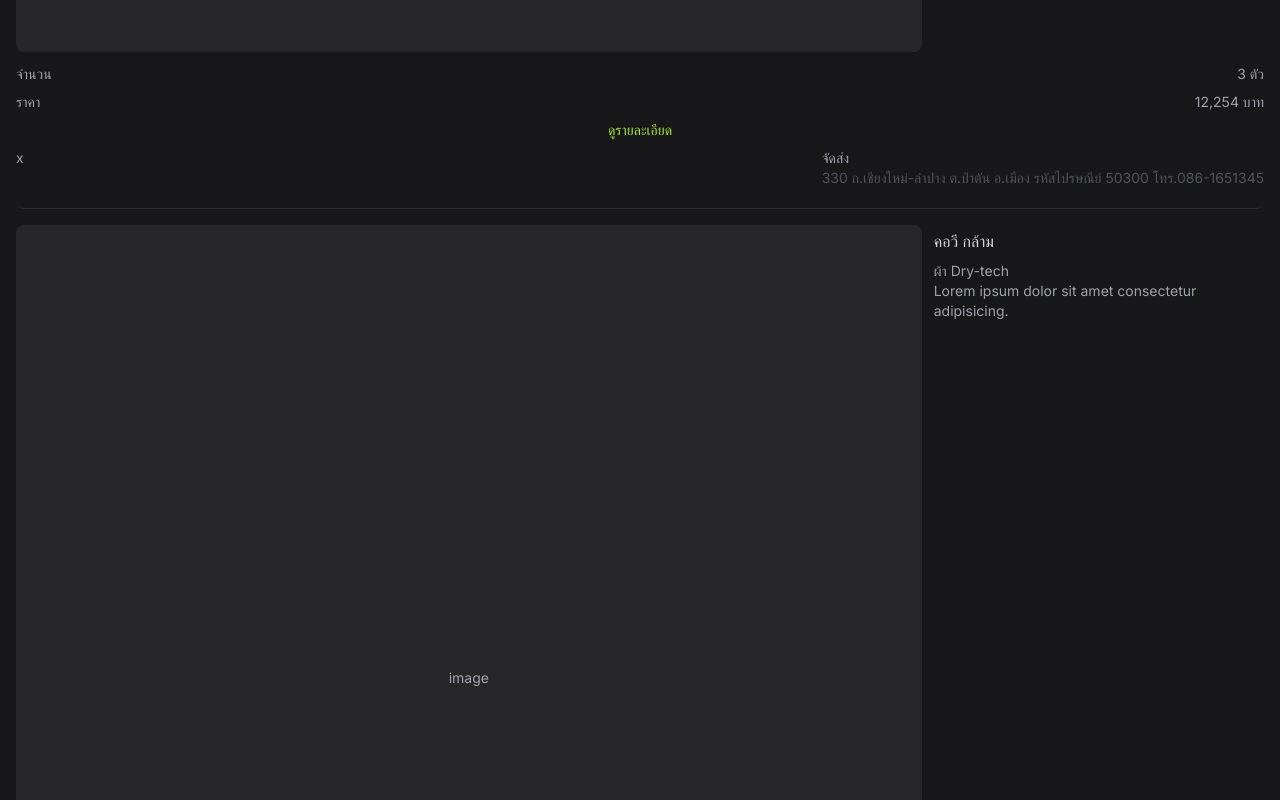
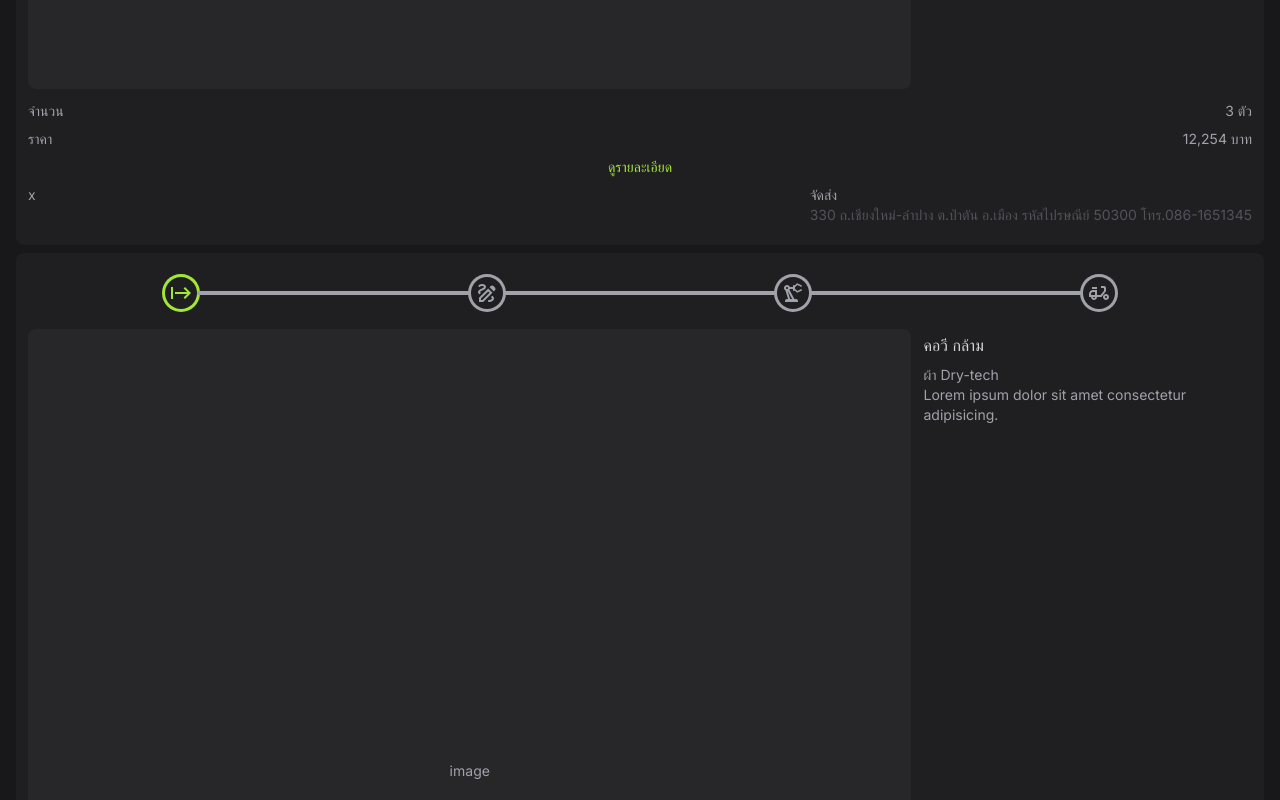
Before and after one commit to DiciembreBW/line-dev, a Next.js app: page /timeline in a window 1280 px wide. Shown: the part 1020-1820 px from the top of the page. Built offline with nearby package versions, Linux system fonts and the light colour scheme.

Commit message:
Steper sum of item

```diff
--- a/app/timeline/comp/collection/ItemDetial.tsx
+++ b/app/timeline/comp/collection/ItemDetial.tsx
@@ -1,8 +1,10 @@
 "use client";
-import Swipe from "@/libs/components/Swipe";
+// import Swipe from "@/libs/components/Swipe";
+import useSwipe from "@/libs/hooks/useSwipe";
 import {Divider, SwipeableDrawer, getFabUtilityClass} from "@mui/material";
 import React, {useEffect, useState} from "react";
 
+// console.log("123");
 type Props = {};
 
 type LabelType = {
@@ -39,9 +41,26 @@ export default function ItemDetial({}: Props) {
 	const [items, setItem] = useState<SleeveType>(SleeveLists);
 	const [select, setSelect] = useState<LabelType>();
 	const [status, setStatus] = useState<boolean>(false);
+	const total = items.label.reduce((period, current) => {
+		return period + current.amont;
+	}, 0);
+	useEffect(() => {
+		// console.log(1234);
+		if (select?.amont !== 0) {
+			// console.log(1234);
 
-	useEffect(() => {
-		UpdateLabel();
+			const mylabel = items.label.map((i, k) => {
+				if (i.label == select?.label) {
+					i = select;
+				}
+
+				return i;
+			});
+
+			setItem((value) => {
+				return {...value, label: mylabel};
+			});
+		}
 	}, [select?.amont]);
 
 	function handleSwipe(status: boolean) {
@@ -61,8 +80,11 @@ export default function ItemDetial({}: Props) {
 	function stepUp() {
 		// console.log(select);
 		if (select == undefined) return;
-		setSelect({...select, amont: select?.amont + 1});
-		// UpdateLabel();
+		// setSelect({...select, amont: select?.amont + 1});
+		setSelect((value) => {
+			if (value == undefined) return;
+			return {...value, amont: value.amont + 1};
+		});
 	}
 
 	function stepDown() {
@@ -86,39 +108,26 @@ export default function ItemDetial({}: Props) {
 			return {...value, label: mylabel};
 		});
 	}
-	// console.log(12);
-
-	function label() {
-		return (
-			<button
-				className="text-lime-400 select-none focus:outline-none"
-				onClick={() => handleSwipe(true)}>
+	return (
+		<React.Fragment key={"Item"}>
+			<button className="text-lime-400" onClick={() => handleSwipe(true)}>
 				ดูรายละเอียด
 			</button>
-		);
-	}
-
-	return (
-		<React.Fragment key={"bottomx"}>
-			{/* <button className="text-lime-400" onClick={() => handleSwipe(true)}>
-				ดูรายละเอียด
-			</button> */}
-			<Swipe
+			<SwipeableDrawer
 				anchor="right"
-				label={label()}
-				isolateKey="detail"
-				state={status}
-				setState={setStatus}>
+				open={status}
+				onClose={() => handleSwipe(false)}
+				onOpen={() => handleSwipe(true)}
+				disableSwipeToOpen={true}>
 				<div className="bg-zinc-900 h-screen text-zinc-400 px-3 py-2 ">
 					<div className="flex justify-between items-center">
-						<div className="px-3 py-2 text-lime-400 font-bold">แขนสั้น คอกลม</div>
-						<div className="m-1">
-							<button
+						<Navbar>
+							{/* <button
 								className="w-6 h-6 bg-lime-400 rounded-full text-zinc-800 font-bold"
 								onClick={() => handleSwipe(false)}>
 								X
-							</button>
-						</div>
+							</button> */}
+						</Navbar>
 					</div>
 
 					<div className="px-3 py-2">
@@ -128,7 +137,7 @@ export default function ItemDetial({}: Props) {
 								<div
 									key={index}
 									className={` w-12 aspect-square flex  relative
-                hover:bg-zinc-800 hover:rounded-lg hover:cursor-pointer select-none `}
+                 hover:rounded-lg hover:cursor-pointer select-none `}
 									onClick={() => handleSelected(item)}>
 									<div className="flex justify-start items-end">
 										<div
@@ -174,17 +183,19 @@ export default function ItemDetial({}: Props) {
 
 					<div className="px-3 py-2">
 						<div className="px-3 py-2 text-zinc-500">จำนวน</div>
-						<div className="grid grid-cols-9 content-center items-center">
-							<div className="col-span-6 flex items-center">
+						<div className="grid grid-cols-9 content-center gap-2 items-center">
+							{/* handle amont */}
+							<div className="col-span-9 flex items-center">
 								<div className="m-1">
 									<button className="px-3 py-2" onClick={stepDown}>
 										-
 									</button>
 								</div>
-								<div className="m-1">
+								<div className="m-1 w-full">
 									<input
 										type="text"
 										className="border bg-transparent rounded-full border-zinc-700 p-2 focus:outline-none text-center w-full"
+										// value={select?.amont || 0}
 										value={select?.amont || 0}
 										onChange={(e) => handleOnchangeSelect(e.target.value)}
 									/>
@@ -196,7 +207,8 @@ export default function ItemDetial({}: Props) {
 								</div>
 							</div>
 
-							<div className="col-span-2 justify-self-end">
+							{/* price */}
+							<div className="col-span-9 justify-self-center">
 								<div className="text-2xl ">356.-</div>
 							</div>
 						</div>
@@ -216,7 +228,7 @@ export default function ItemDetial({}: Props) {
 						<div className="px-3 py-2 text-zinc-500">รายละเอียด</div>
 						<div className="grid grid-cols-6 px-3">
 							<div className="col-span-4">จำนวน</div>
-							<div className="col-span-2 justify-self-end">34 ตัว</div>
+							<div className="col-span-2 justify-self-end">{total.toString()} ตัว</div>
 
 							<div className="col-span-4">ราคา</div>
 							<div className="col-span-2 justify-self-end">25,260 บาท</div>
@@ -235,7 +247,18 @@ export default function ItemDetial({}: Props) {
 						</div>
 					</div>
 				</div>
-			</Swipe>
+			</SwipeableDrawer>
 		</React.Fragment>
 	);
 }
+
+function Navbar({children}: {children?: React.ReactNode}) {
+	return (
+		<>
+			<div className="px-3 py-2 text-lime-400 font-bold text-xl">
+				แขนสั้น คอกลม
+			</div>
+			<div className="m-1">{children}</div>
+		</>
+	);
+}
--- a/app/timeline/comp/collection/Items.tsx
+++ b/app/timeline/comp/collection/Items.tsx
@@ -5,6 +5,7 @@ import {useCollectionContext} from "../../context/collection.context/CollectionR
 import {Divider} from "@mui/material";
 import Link from "next/link";
 import ItemDetial from "./ItemDetial";
+import WorkTimeline from "./WorkTimeline";
 
 type Props = {};
 
@@ -13,27 +14,12 @@ export default function Items({}: Props) {
 
 	return (
 		// <div className=" text-sm text-zinc-400">
-		<div className="grid grid-cols-1 px-3 py-2 m-1 text-sm text-zinc-400">
+		<div className="grid grid-cols-1 gap-2 px-3 py-2 m-1 text-sm text-zinc-400">
 			{collections.item.map((item, index) => (
-				<div
-					className="rounded-lg  border-zinc-700/50 border-b py-4 last:border-none"
-					key={index}>
-					{/* <div className="flex py-1 justify-between">
-						<div>
-							{item.neck.name} {item.sleeve.name}
-						</div>
-						<div>0</div>
+				<div className="rounded-lg bg-zinc-800/50  py-4  p-3" key={index}>
+					<div className="mt-2 my-5">
+						<WorkTimeline />
 					</div>
-					<div className="py-1 flex justify-between">
-						<div className="basis-auto">
-							<div>ผ้า Dry-tech</div>
-							<div className="text-sm">
-								Lorem ipsum dolor sit amet consectetur adipisicing.
-							</div>
-						</div>
-						<div className="shrink-0 basis-2/6 flex justify-end">0</div>
-					</div> */}
-
 					<div className="flex gap-3 mb-2">
 						<div className="basis-3/4 aspect-square rounded-lg bg-zinc-800 flex justify-center items-center">
 							image
--- /dev/null
+++ b/app/timeline/comp/collection/WorkTimeline.tsx
@@ -0,0 +1,160 @@
+import styled from "@emotion/styled";
+import {
+	Check,
+	DeliveryDining,
+	DeliveryDiningOutlined,
+	DrawOutlined,
+	PrecisionManufacturing,
+	PrecisionManufacturingOutlined,
+	StartOutlined,
+} from "@mui/icons-material";
+import {
+	Step,
+	StepButton,
+	StepConnector,
+	StepIcon,
+	StepIconProps,
+	StepLabel,
+	Stepper,
+	StepperContext,
+	SvgIcon,
+	makeStyles,
+	stepConnectorClasses,
+} from "@mui/material";
+import {root} from "postcss";
+import React, {useState} from "react";
+
+type Props = {};
+
+const steps = ["Read", "สรุปแบบ", "ผลิต", "จัดส่ง"];
+
+// mui custom
+// https://mui.com/system/getting-started/the-sx-prop/#borders
+// https://mui.com/material-ui/react-stepper/#api
+
+export default function WorkTimeline({}: Props) {
+	const [state, setState] = useState<number>(0);
+
+	function next() {
+		// console.log(steps.length);
+		if (steps.length == state) return;
+
+		setState(state + 1);
+	}
+
+	function previous() {
+		if (state == 0) return;
+		setState(state - 1);
+	}
+
+	return (
+		<>
+			<Stepper
+				activeStep={state}
+				alternativeLabel
+				className=""
+				connector={<QontoConnector />}>
+				{steps.map((label, index) => (
+					<Step key={index} className="">
+						{/* <StepButton>sda</StepButton> */}
+						{/* <StepConnector s /> */}
+						<StepLabel StepIconComponent={MyIcon} />
+						{/* <span className="flex justify-center my-2">{state}</span> */}
+					</Step>
+				))}
+			</Stepper>
+
+			{/* <button className="px-3 py-2 m-1 border" onClick={previous}>
+				Left
+			</button>
+			<button className="px-3 py-2 m-1 border" onClick={next}>
+				Right
+			</button> */}
+		</>
+	);
+}
+
+function MyIcon(props: StepIconProps) {
+	const {active, completed, className, icon} = props;
+
+	return (
+		<>
+			{!completed && (
+				<>
+					{active && (
+						<div className="text-lime-400 ring w-8 h-8 rounded-full flex justify-center items-center ring-lime-400">
+							<IconCondition props={props} />
+						</div>
+					)}
+
+					{!active && (
+						<div className="ring w-8 h-8 rounded-full flex justify-center items-center ring-zinc-400 text-zinc-400">
+							<IconCondition props={props} />
+						</div>
+					)}
+				</>
+			)}
+			{completed && (
+				<div className="text-lime-400 ring w-8 h-8 rounded-full flex justify-center items-center ring-lime-400">
+					<IconCondition props={props} />
+				</div>
+			)}
+		</>
+	);
+}
+
+const QontoConnector = styled(StepConnector)(({theme}) => ({
+	[`&.${stepConnectorClasses.alternativeLabel}`]: {
+		top: 14,
+		left: "calc(-50% + 16px)",
+		right: "calc(50% + 16px)",
+	},
+	[`&.${stepConnectorClasses.active}`]: {
+		[`& .${stepConnectorClasses.line}`]: {
+			borderColor: "#A3E635",
+			borderWidth: 2,
+		},
+	},
+	[`&.${stepConnectorClasses.completed}`]: {
+		[`& .${stepConnectorClasses.line}`]: {
+			borderColor: "#A3E635",
+			borderWidth: 2,
+		},
+	},
+	[`& .${stepConnectorClasses.line}`]: {
+		borderColor: "#A1A1AA",
+		// theme.palette.mode === "dark" ? theme.palette.grey[800] : "#eaeaf0",
+		borderWidth: 2,
+		// borderBottomWidth: 3,
+		// borderRadius: 1,
+	},
+}));
+
+function IconCondition({props}: {props: StepIconProps}) {
+	const {active, completed, className, icon} = props;
+	return (
+		<>
+			{icon == 1 && (
+				<>
+					<StartOutlined />
+				</>
+			)}
+
+			{icon == 2 && (
+				<>
+					<DrawOutlined />
+				</>
+			)}
+			{icon == 3 && (
+				<>
+					<PrecisionManufacturingOutlined />
+				</>
+			)}
+			{icon == 4 && (
+				<>
+					<DeliveryDiningOutlined />
+				</>
+			)}
+		</>
+	);
+}
--- /dev/null
+++ b/libs/hooks/useSwipe.tsx
@@ -0,0 +1,33 @@
+import {SwipeableDrawer} from "@mui/material";
+import React, {useState} from "react";
+
+type Props = {
+	children: React.ReactNode;
+	// isolateKey: string;
+	// label: React.ReactNode;
+	anchor: "bottom" | "top" | "right" | "left";
+	// state: boolean;
+	// setState: React.Dispatch<React.SetStateAction<boolean>>;
+};
+
+export default function useSwipe() {
+	// return <div>useSwipe</div>;
+	const [state, setState] = useState<boolean>(false);
+	function handleSwipe(status: boolean) {
+		setState(status);
+	}
+	function Swipe({children, anchor}: Props) {
+		return (
+			<SwipeableDrawer
+				open={state}
+				onOpen={() => handleSwipe(true)}
+				onClose={() => handleSwipe(false)}
+				anchor={anchor}
+				disableSwipeToOpen={true}>
+				{children}
+			</SwipeableDrawer>
+		);
+	}
+
+	return {handleSwipe, Swipe};
+}
```
Also changed, not shown: app/timeline/comp/collection/CreateItem.tsx (+28 -0 lines).
